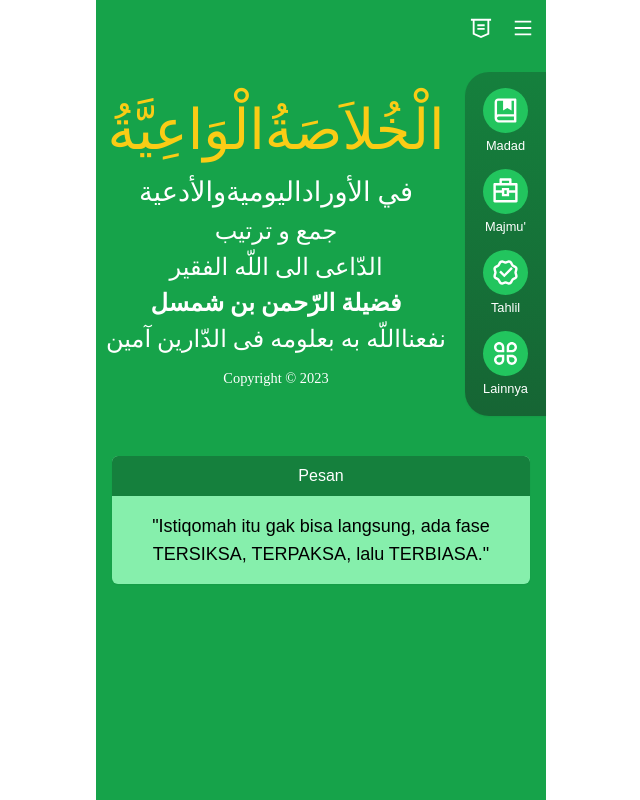
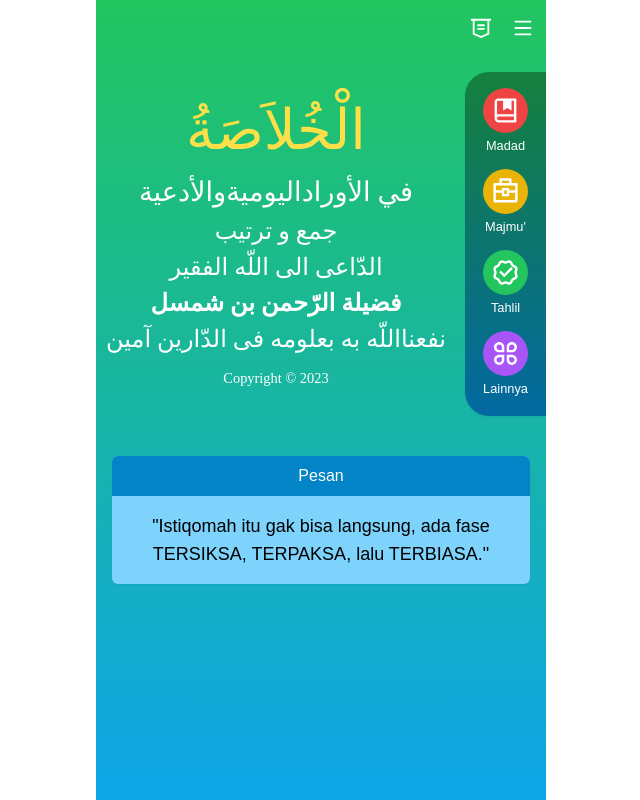
Before and after one commit to omvhadil/adzkaru-yaumiah, a Vue app: page / in a window 1280 px wide. Shown: the whole page, without its empty margins (319-959 px from the left). Built offline with nearby package versions, Linux system fonts and the light colour scheme; a web font is replaced by a local one; what @splidejs/vue-splide would draw is missing.

Commit message:
new theme cover

```diff
--- a/src/views/Home.vue
+++ b/src/views/Home.vue
@@ -8,7 +8,7 @@ import { pesan } from '@/constans/index.js'
 const router = useRouter()
 </script>
 <template>
-  <main class="main w-full h-[100vh] bg-green-600">
+  <main class="main w-full h-[100vh] bg-gradient-to-b from-green-500 to-sky-500">
     <!-- begin:header  -->
     <header class="header px-3">
       <div class="flex items-center justify-end h-[3.5rem] gap-5">
@@ -31,7 +31,7 @@ const router = useRouter()
         <!-- begin:icon -->
         <div class="w-[80%] p-0">
           <div class="text-center mt-4">
-            <h1 class="font-aref text-yellow-400 text-[3.5rem]">الْخُلاَصَةُالْوَاعِيَّةُ</h1>
+            <h1 class="font-aref text-yellow-300 text-[3.5rem]">الْخُلاَصَةُ</h1>
             <p class="font-aref text-[1.7rem] text-white m-0">في الأوراداليوميةوالأدعية</p>
             <span class="text-white font-aref text-[1.5rem]">
               جمع و ترتيب <br />
@@ -48,13 +48,13 @@ const router = useRouter()
         <!-- begin:menu -->
         <div class="w-[20%] p-0">
           <div
-            class="shadow-sm rounded-l-3xl bg-gradient-to-b from-green-700 to-green-800 py-4 grid justify-center gap-3 ms-auto w-[90%]"
+            class="shadow-sm rounded-l-3xl bg-gradient-to-b from-green-700 to-sky-700 py-4 grid justify-center gap-3 ms-auto w-[90%]"
           >
             <!-- Madad -->
             <div @click="router.push('madad')" class="text-center">
               <div>
                 <div
-                  class="cursor-pointer bg-green-500 p-2 rounded-full flex items-center justify-center mx-auto w-[45px] h-[45px]"
+                  class="cursor-pointer bg-red-500 p-2 rounded-full flex items-center justify-center mx-auto w-[45px] h-[45px]"
                 >
                   <svg xmlns="http://www.w3.org/2000/svg" viewBox="0 0 24 24">
                     <path fill="none" d="M0 0h24v24H0z"></path>
@@ -71,7 +71,7 @@ const router = useRouter()
             <div @click="router.push('majmu')" class="menu-item text-center">
               <div>
                 <div
-                  class="cursor-pointer bg-green-500 p-2 rounded-full flex items-center justify-center mx-auto w-[45px] h-[45px]"
+                  class="cursor-pointer bg-yellow-500 p-2 rounded-full flex items-center justify-center mx-auto w-[45px] h-[45px]"
                 >
                   <svg xmlns="http://www.w3.org/2000/svg" viewBox="0 0 24 24">
                     <path fill="none" d="M0 0h24v24H0z"></path>
@@ -105,7 +105,7 @@ const router = useRouter()
             <div @click="router.push('/all-menus')" class="menu-item text-center">
               <div>
                 <div
-                  class="cursor-pointer bg-green-500 p-2 rounded-full flex items-center justify-center mx-auto w-[45px] h-[45px]"
+                  class="cursor-pointer bg-purple-500 p-2 rounded-full flex items-center justify-center mx-auto w-[45px] h-[45px]"
                 >
                   <svg xmlns="http://www.w3.org/2000/svg" viewBox="0 0 24 24">
                     <path fill="none" d="M0 0h24v24H0z"></path>
@@ -125,8 +125,8 @@ const router = useRouter()
     </section>
     <!-- end:content  -->
     <div class="px-4 mt-10">
-      <div class="overflow-hidden rounded-md shadow-sm bg-green-300">
-        <h5 class="text-center bg-green-700 text-white py-2 text-uppercase">Pesan</h5>
+      <div class="overflow-hidden rounded-md shadow-sm bg-sky-300">
+        <h5 class="text-center bg-sky-600 text-white py-2 text-uppercase">Pesan</h5>
         <span class="text-center block p-4 text-lg">"{{ pesan[1].text }}"</span>
       </div>
     </div>
```
